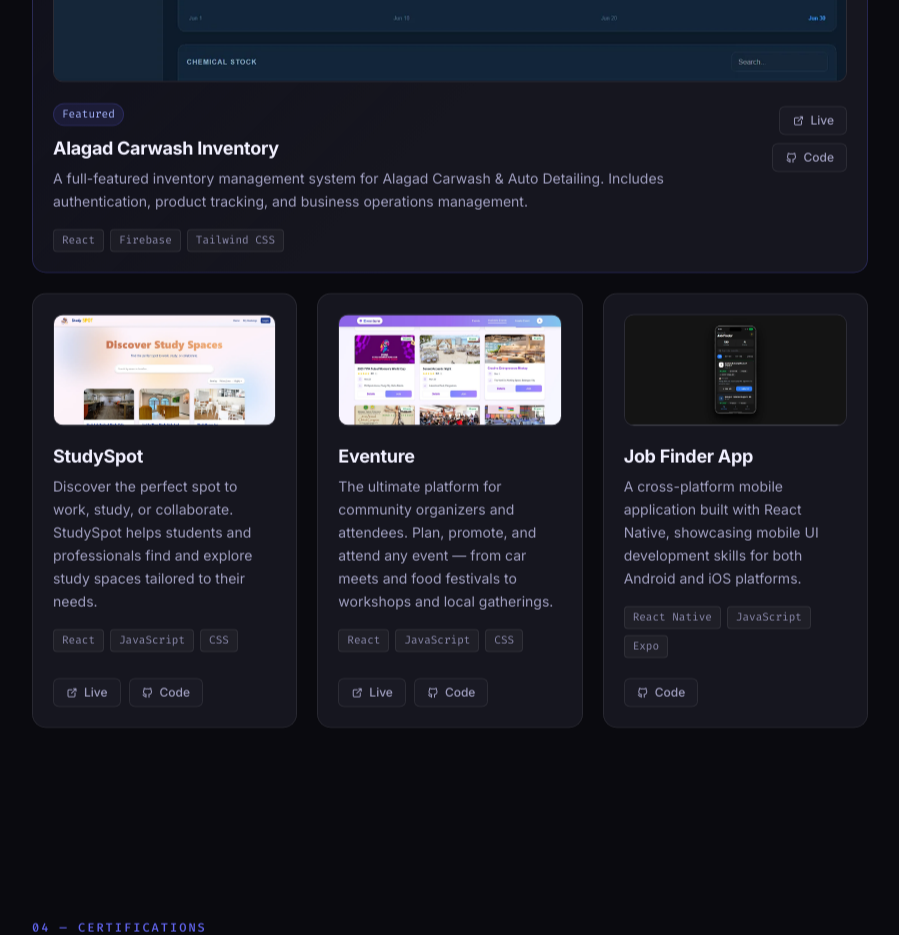
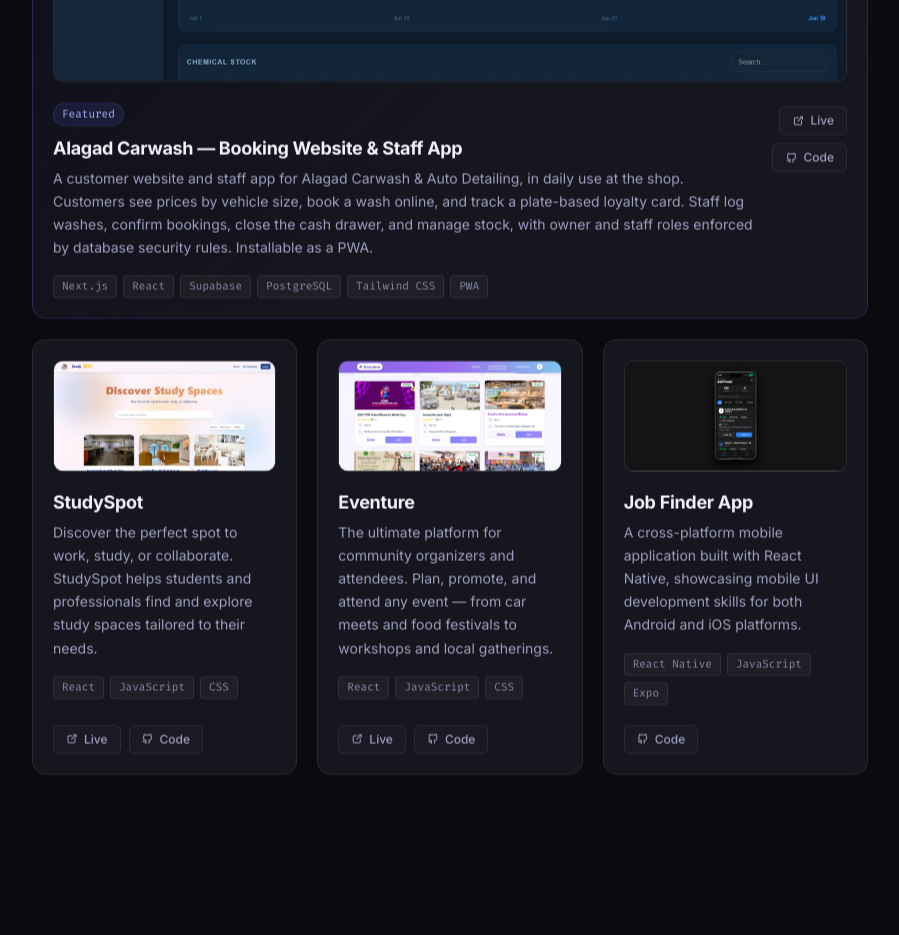
Before and after one commit to Lancetrivino/Web_Portfolio, a React (Vite) app: page / in a window 1280 px wide. Shown: the part 2760-3695 px from the top of the page, without its empty margins (190-1089 px from the left). Built offline with nearby package versions, Linux system fonts and the light colour scheme.

Commit message:
updated the portfolio

```diff
--- a/src/components/Projects.jsx
+++ b/src/components/Projects.jsx
@@ -5,11 +5,11 @@
 const projects = [
   {
     featured: true,
-    title: 'Alagad Carwash Inventory',
+    title: 'Alagad Carwash — Booking Website & Staff App',
     image: '/carwash_inventory.webp',
-    desc: 'A full-featured inventory management system for Alagad Carwash & Auto Detailing. Includes authentication, product tracking, and business operations management.',
-    stack: ['React', 'Firebase', 'Tailwind CSS'],
-    live: 'https://alagad-carwash-inventory.vercel.app/',
+    desc: 'A customer website and staff app for Alagad Carwash & Auto Detailing, in daily use at the shop. Customers see prices by vehicle size, book a wash online, and track a plate-based loyalty card. Staff log washes, confirm bookings, close the cash drawer, and manage stock, with owner and staff roles enforced by database security rules. Installable as a PWA.',
+    stack: ['Next.js', 'React', 'Supabase', 'PostgreSQL', 'Tailwind CSS', 'PWA'],
+    live: 'https://alagad-carwash.vercel.app/',
     code: 'https://github.com/Lancetrivino/Alagad-carwash-inventory',
   },
   {
```
